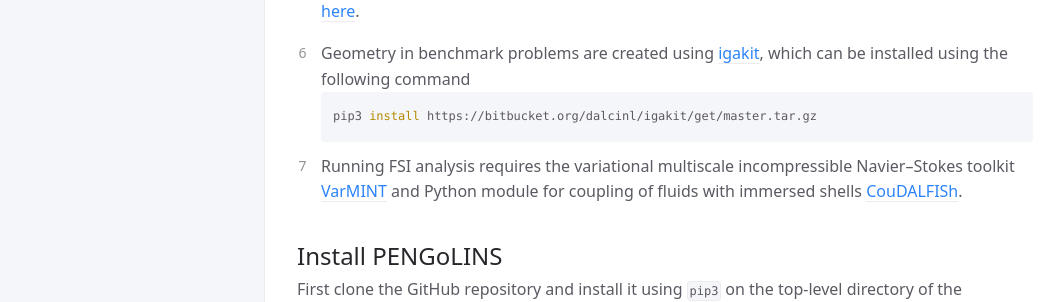
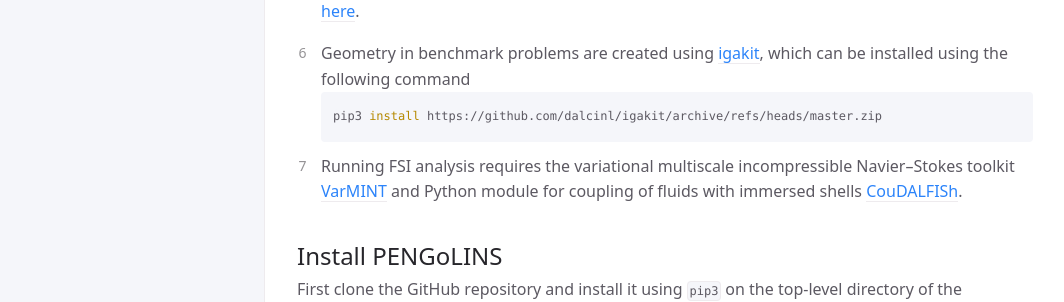
Before and after one commit to hanzhao2020/PENGoLINS, a Jekyll site: the page built from docs/docs/tutorial/installation.md, in a window 1280 px wide and 972 px high. Shown: the part 456-758 px from the top of the window, without its empty margins (107-1171 px from the left). Built offline with Jekyll 4.4.1, drawn with Linux system fonts in a browser that asks for light colours; some of the changed lines change nothing that is shown.

Commit message:
Updating docs

````diff
--- a/docs/docs/tutorial/installation.md
+++ b/docs/docs/tutorial/installation.md
@@ -22,7 +22,7 @@
 
 6. Geometry in benchmark problems are created using [igakit](https://bitbucket.org/dalcinl/igakit/src/master/), which can be installed using the following command
 ```bash
-pip3 install https://bitbucket.org/dalcinl/igakit/get/master.tar.gz
+pip3 install https://github.com/dalcinl/igakit/archive/refs/heads/master.zip
 ```
 
 7. Running FSI analysis requires the variational multiscale incompressible Navier--Stokes toolkit [VarMINT](https://github.com/david-kamensky/VarMINT) and Python module for coupling of fluids with immersed shells [CouDALFISh](https://github.com/david-kamensky/CouDALFISh).
````
